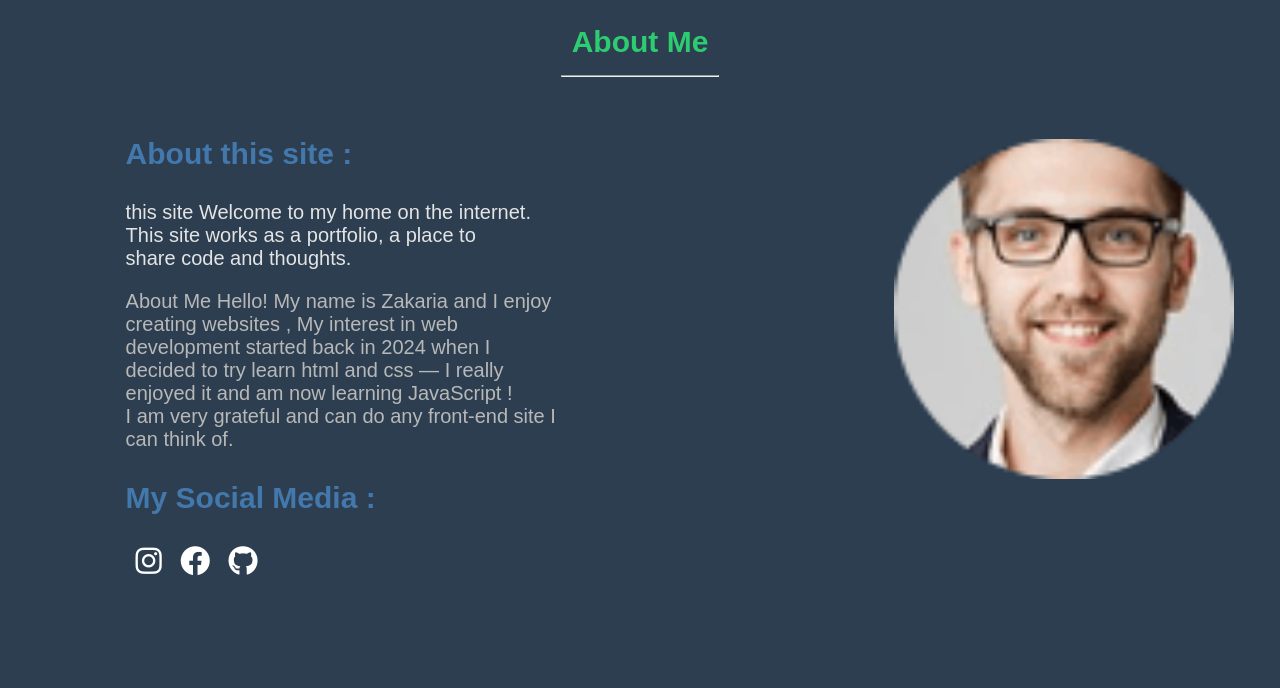
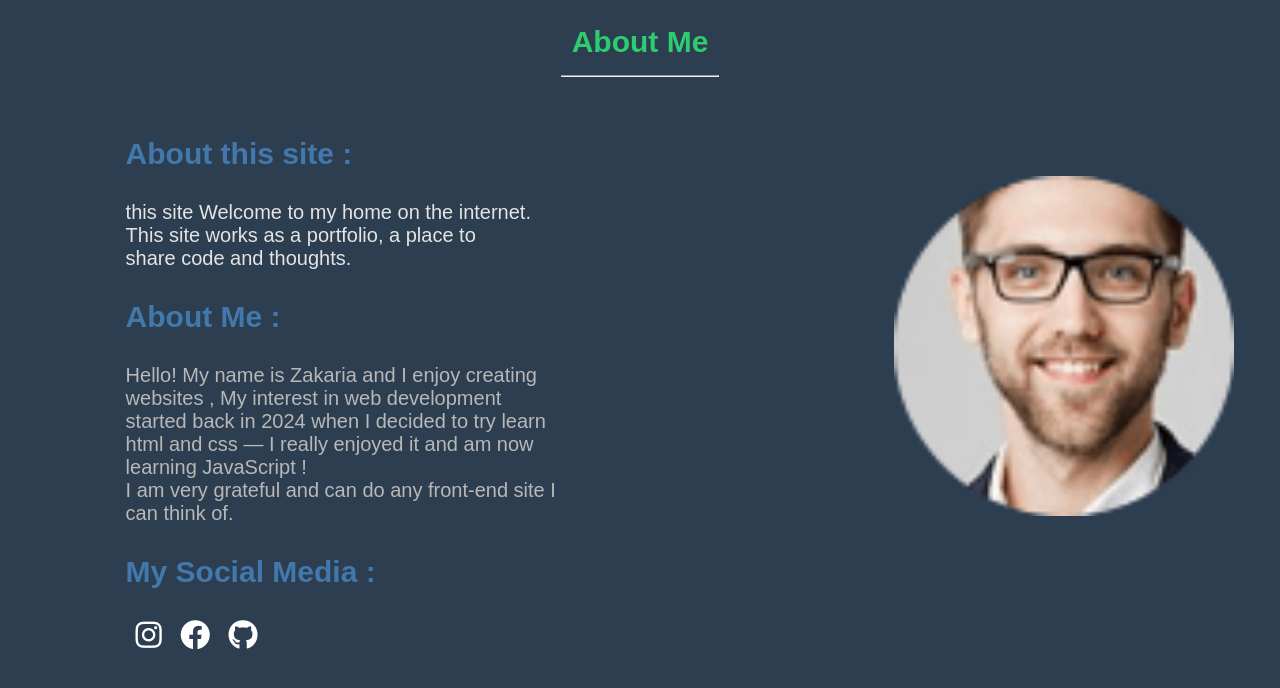
Before and after one commit to Zakaria-bz/Zakaria-bz.github.io, a plain HTML site: page about-us.html in a window 1280 px wide. Drawn offline with Linux system fonts and the light colour scheme.

Commit message:
That My WebSite

```diff
--- a/about-us.html
+++ b/about-us.html
@@ -22,11 +22,12 @@
               This site works as a portfolio, a place to<br />
               share code and thoughts.
             </p>
+            <h3>About Me :</h3>
             <p>
-              About Me Hello! My name is Zakaria and I enjoy creating websites ,
-              My interest in web development started back in 2024 when I decided
-              to try learn html and css — I really enjoyed it and am now
-              learning JavaScript ! <br />
+              Hello! My name is Zakaria and I enjoy creating websites , My
+              interest in web development started back in 2024 when I decided to
+              try learn html and css — I really enjoyed it and am now learning
+              JavaScript ! <br />
               I am very grateful and can do any front-end site I can think of.
             </p>
             <div class="social-media">
```
